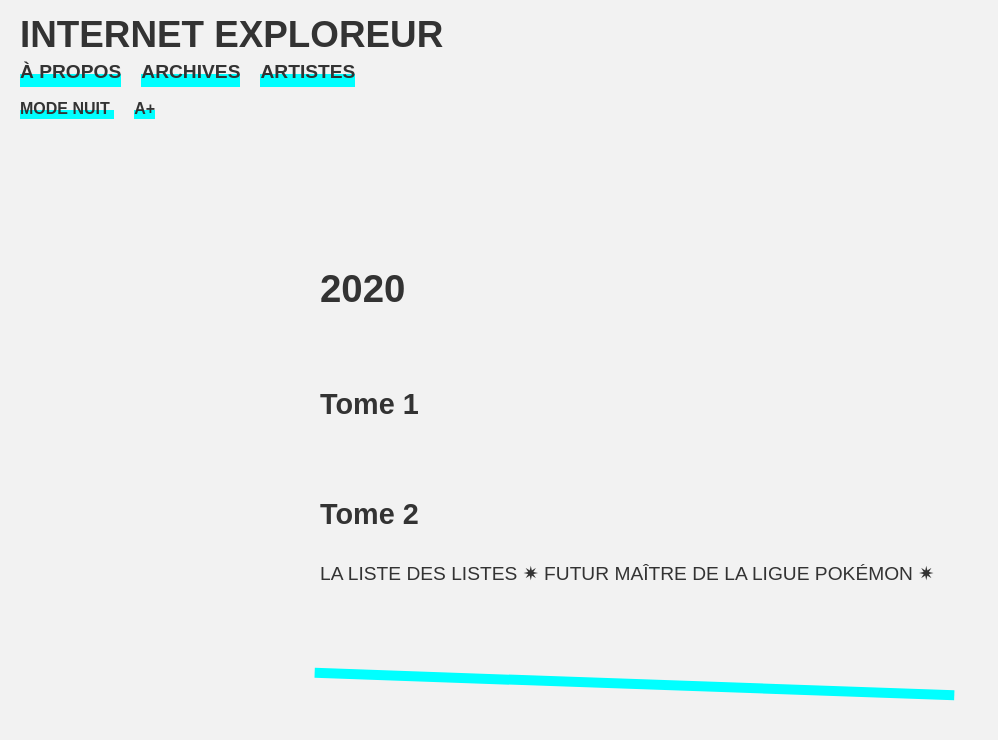
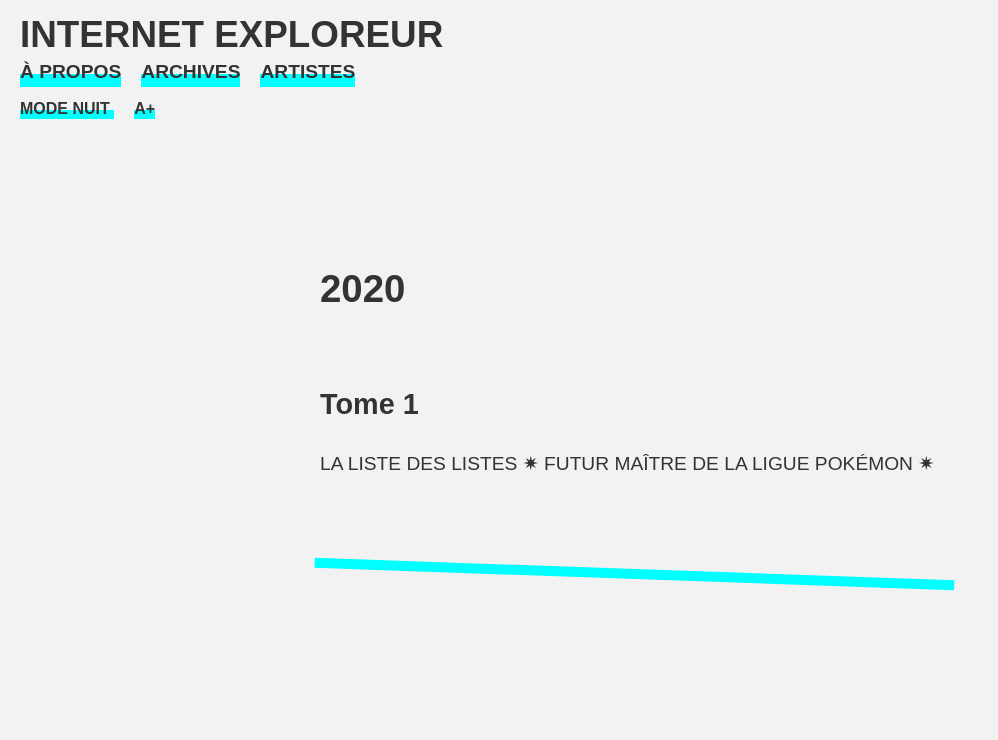
Before and after one commit to PQuod/Maipo, a Jekyll site: the page built from archives.md, in a window 1280 px wide. Shown: the top 740 px of the page, without its empty margins (0-998 px from the left). Built offline with Jekyll 4.4.1, drawn with Linux system fonts in a browser that asks for light colours.

Commit message:
Update archives.html

```diff
--- a/_layouts/archives.html
+++ b/_layouts/archives.html
@@ -7,21 +7,6 @@ title: Archives
 
   <div class="trimestre">
   <h2>Tome 1</h2>
-  {% for post in site.posts %}
-  {% capture year %}{{post.date | date: "%Y"}}{% endcapture %}
-  {% if year == "2020" %}
-    {% capture month %}{{post.date | date: "%B"}}{% endcapture %}
-    {% if month == "March" or month == "January" or month=="February" %}
-        <a class="a-bloc" href="{{ post.url | relative_url }}">
-             {{ post.title | escape }}</a>
-            <span class="archives-separator">&#10039;</span>
-    {% endif %}
-  {% endif %}
- {% endfor %}
-  </div>
-
-  <div class="trimestre">
-  <h2>Tome 2</h2>
 {% for post in site.posts %}
   {% capture year %}{{post.date | date: "%Y"}}{% endcapture %}
   {% if year == "2020" %}
```
